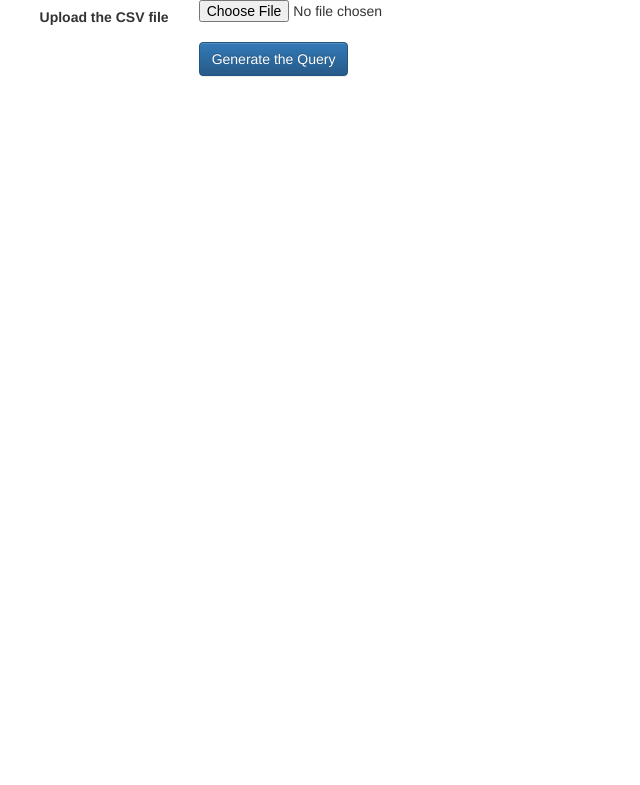
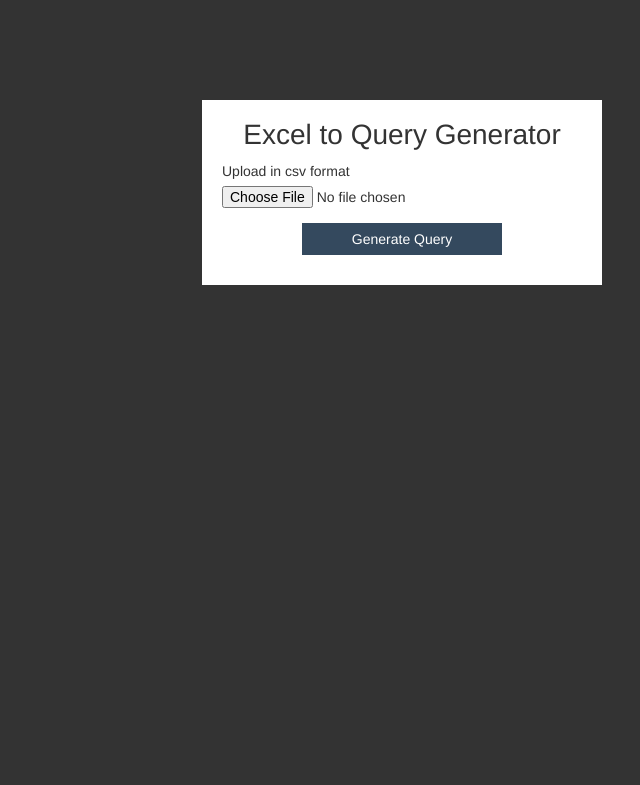
Before and after one commit to DESHRAJ/ncsUpload, a Django app: page / in a window 1280 px wide. Shown: the top 785 px of the page, without its empty margins (238-878 px from the left). Run offline with Django 3.2, Linux system fonts and the light colour scheme; parts of the project's set-up code (start-up, migrations or seed data) failed here and were passed over; some libraries are stand-ins or nearby versions.

Commit message:
tempalte changed

```diff
--- a/ncsUpload/templates/index.html
+++ b/ncsUpload/templates/index.html
@@ -1,29 +1,59 @@
-<html>
+<!DOCTYPE html>
+<html lang="en">
 <head>
-		<title>
-			CSV to Query
-		</title>
-		<link rel="stylesheet" href="https://maxcdn.bootstrapcdn.com/bootstrap/3.3.2/css/bootstrap.min.css">
-		<link rel="stylesheet" href="https://maxcdn.bootstrapcdn.com/bootstrap/3.3.2/css/bootstrap-theme.min.css">
-		<script src="https://maxcdn.bootstrapcdn.com/bootstrap/3.3.2/js/bootstrap.min.js"></script>
+  <meta charset="utf-8">
+  <meta http-equiv="X-UA-Compatible" content="IE=edge">
+  <meta name="viewport" content="width=device-width, initial-scale=1">
+  <title>Login</title>
+  <link rel="stylesheet" href="https://maxcdn.bootstrapcdn.com/bootstrap/3.3.1/css/bootstrap.min.css">
+  <style>
+    .form-control,.form-control:focus,.btn{
+      border-radius:0;
+      box-shadow:none;
+    }
+    label{
+      font-weight:300;
+    }
+    .loginContainer{
+      background-color: #fff;
+      margin:auto;
+      margin-top:8%;
+      max-width:400px;
+      width:100%;
+      padding:20px 20px 15px;
+    }
+    .loginContainer h1{
+      font-size:2em;
+      margin-top:0;
+    }
+    .btn,.btn:hover,.btn:focus{
+      background:#34495E;
+      border:0;
+      display:block;
+      width:100%;
+      max-width:200px;
+      margin:auto;
+    }
+    body{
+      background:#333;
+    }
+  </style>
 </head>
 <body>
-		<form class="form-horizontal" method="POST" action="" enctype="multipart/form-data">
+  <section class="container-fluid">
+    <div class="loginContainer">
+      <h1 class="text-center">Excel to Query Generator</h1>
+      <form role="form" method="post" action="">
         {% csrf_token %}
-			<fieldset>
         <div class="form-group">
-			  <label class="col-md-4 control-label" for="file">Upload the CSV file</label>
-			  <div class="col-md-4">
-			    <input id="file" name="files" class="input-file" type="file">
-			  </div>
+          <label class="control-label" for="username">Upload in csv format</label>
+          <input id="file" name="files" class="input-file" type="file" required>
         </div>
         <div class="form-group">
-			  <label class="col-md-4 control-label" for="submit"></label>
-			  <div class="col-md-4">
-			    <button id="submit" name="submit" class="btn btn-primary">Generate the Query</button>
+          <input type="submit" class="btn btn-primary" value="Generate Query">
         </div>
+      </form>
     </div>
-			</fieldset>
-		</form>
+  </section>
 </body>
 </html>
```
Also changed, not shown: 2 other files. Lines whose indentation alone changed are shown as unchanged.
